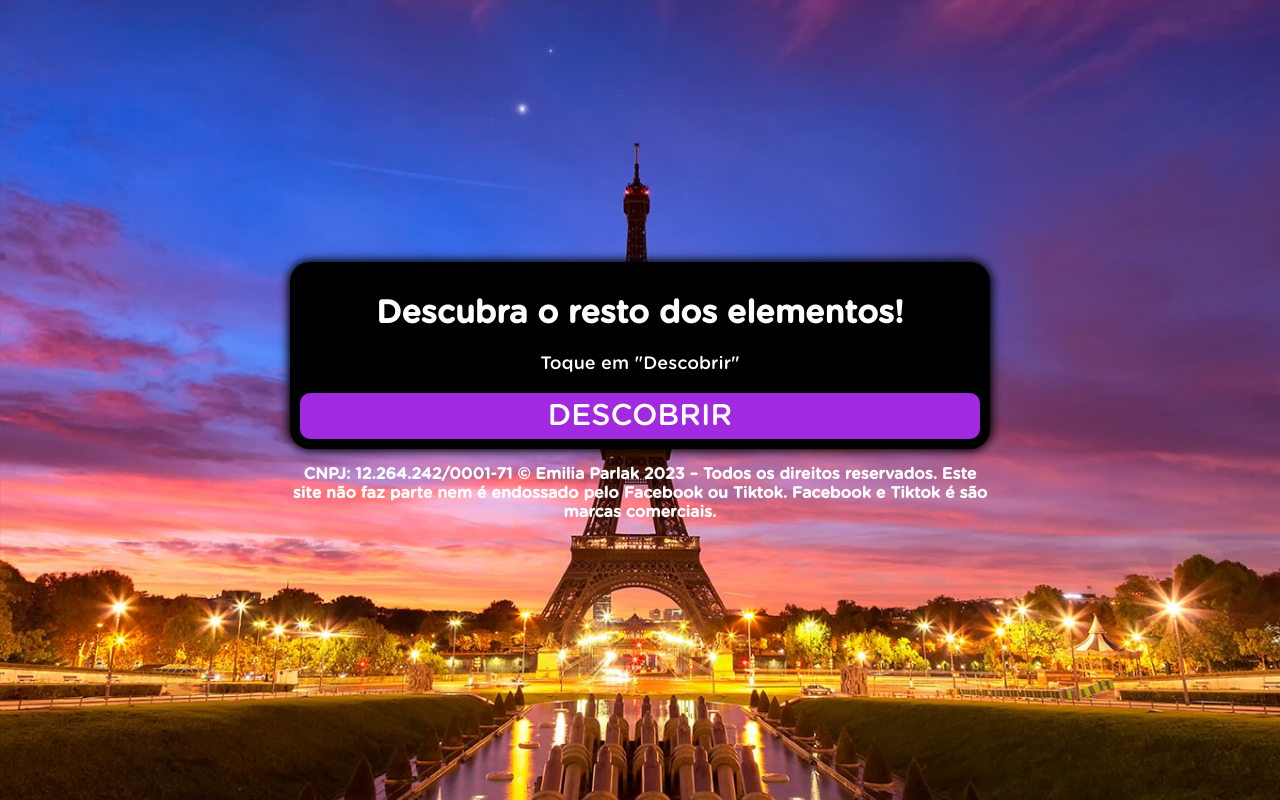
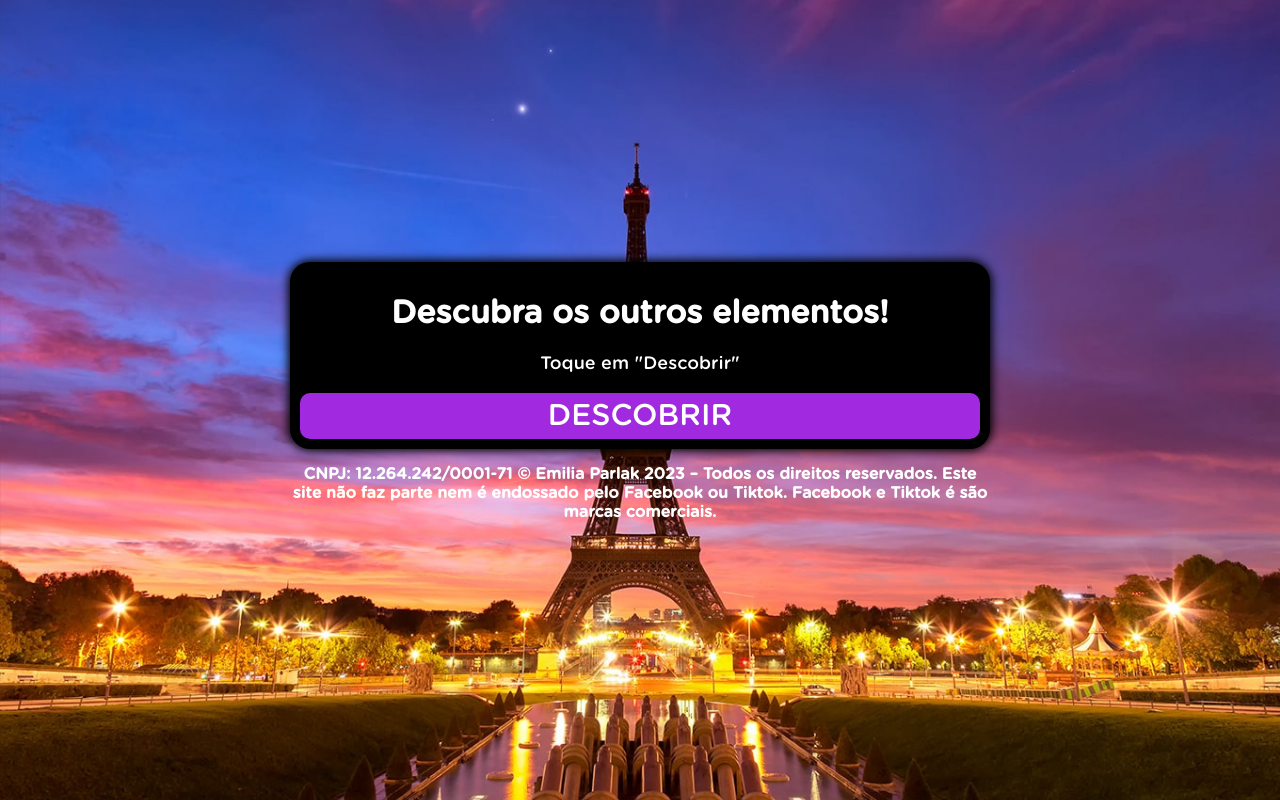
Before and after one commit to rhaniandrade/emiliaparlark, a plain HTML site: page pselementos/index.html in a window 1280 px wide. Drawn offline with Linux system fonts and the light colour scheme.

Commit message:
Update index.html

```diff
--- a/pselementos/index.html
+++ b/pselementos/index.html
@@ -11,7 +11,7 @@
     <div class="black">
       <div>
         <div class="question">
-          <h1>Descubra o resto dos elementos!</h1>
+          <h1>Descubra os outros elementos!</h1>
           <p>Toque em "Descobrir"</p>
         </div>
         <div class="answer">
```
